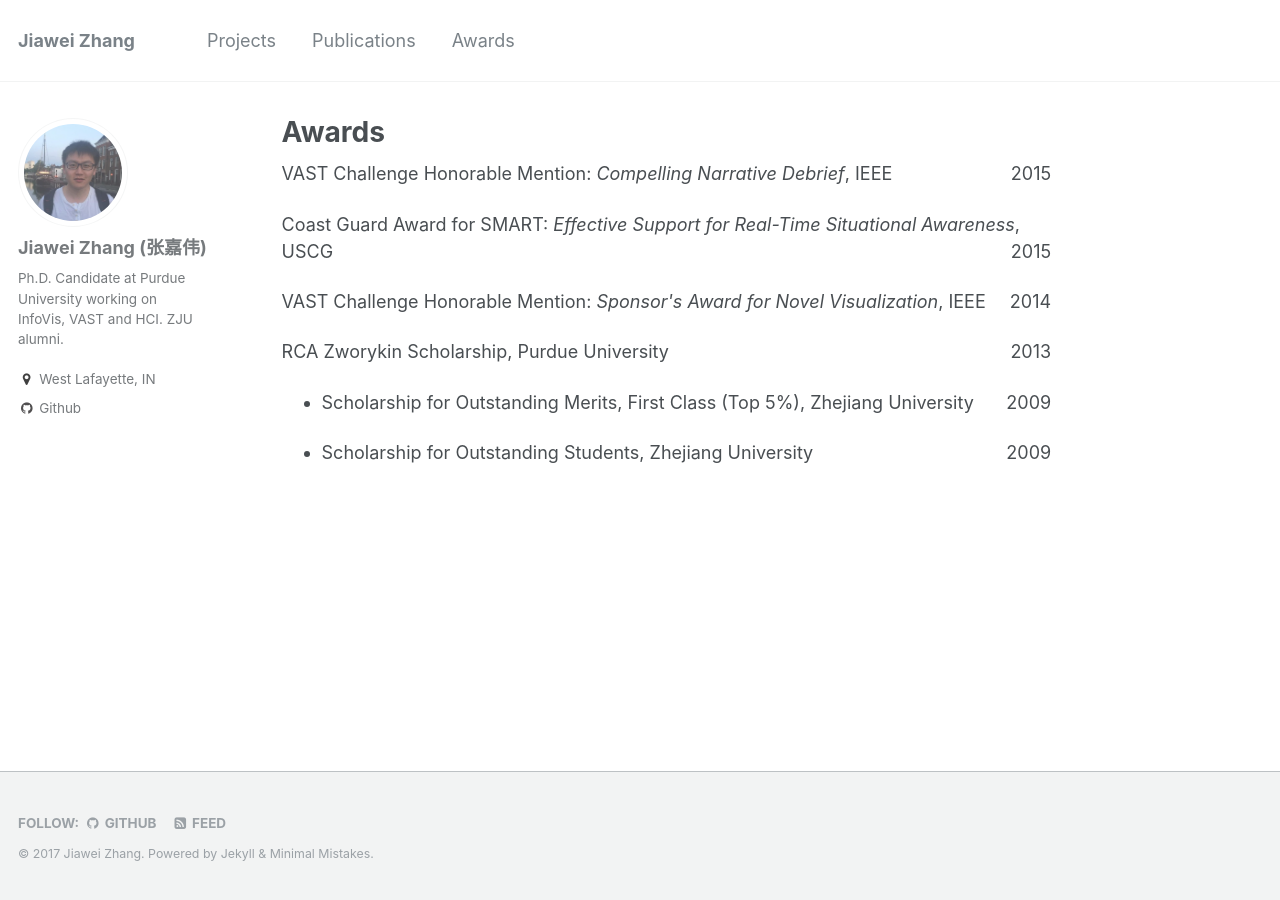
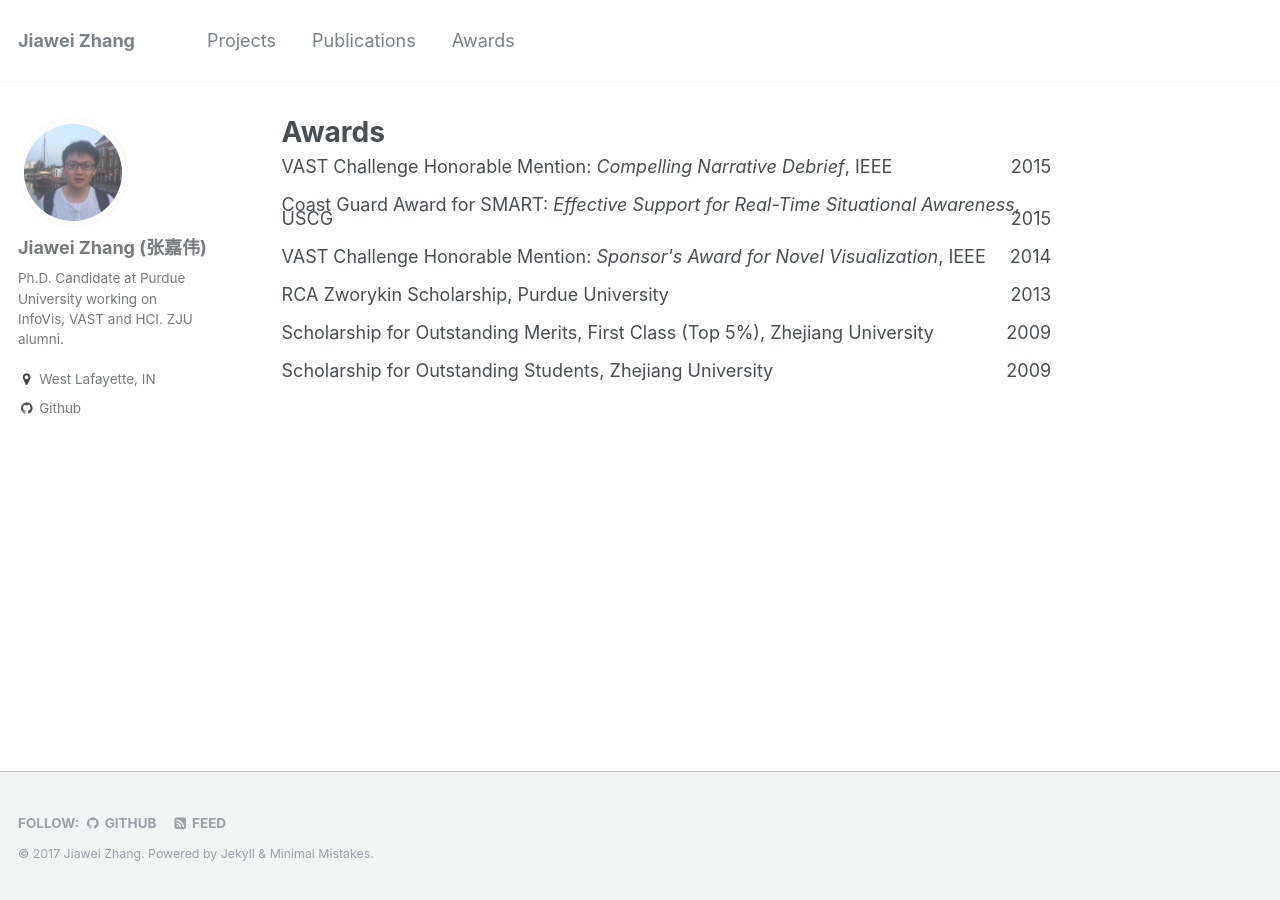
Before and after one commit to rivulet-zhang/rivulet-zhang.github.io, a Jekyll site: the page built from _pages/awards.md, in a window 1280 px wide. Built offline with Jekyll 4.4.1, drawn with Linux system fonts in a browser that asks for light colours.

Commit message:
initial commit

```diff
--- a/_pages/awards.md
+++ b/_pages/awards.md
@@ -6,34 +6,27 @@
 permalink: /awards.html
 ---
 
-<p style="text-align:left;">
+<p style="text-align:left; line-height:80%">
 VAST Challenge Honorable Mention: <i>Compelling Narrative Debrief</i>, IEEE
 <span style="float:right;">2015</span>
 </p>
-<p style="text-align:left;">
+<p style="text-align:left; line-height:80%">
 Coast Guard Award for SMART: <i>Effective Support for Real-Time Situational Awareness</i>, USCG
 <span style="float:right;">2015</span>
 </p>
-<p style="text-align:left;">
+<p style="text-align:left; line-height:80%">
 VAST Challenge Honorable Mention: <i>Sponsor's Award for Novel Visualization</i>, IEEE
 <span style="float:right;">2014</span>
 </p>
-<p style="text-align:left;">
+<p style="text-align:left; line-height:80%">
 RCA Zworykin Scholarship, Purdue University
 <span style="float:right;">2013</span>
 </p>
-
-<ul>
-<li>
-<p style="text-align:left;">
+<p style="text-align:left; line-height:80%">
 Scholarship for Outstanding Merits, First Class (Top 5&#37;), Zhejiang University
 <span style="float:right;">2009</span>
 </p>
-</li>
-<li>
-<p style="text-align:left;">
+<p style="text-align:left; line-height:80%">
 Scholarship for Outstanding Students, Zhejiang University
 <span style="float:right;">2009</span>
 </p>
-</li>
-</ul>
```
